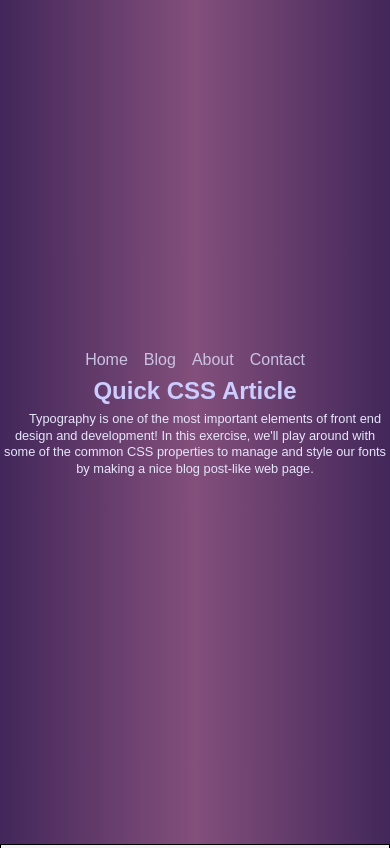
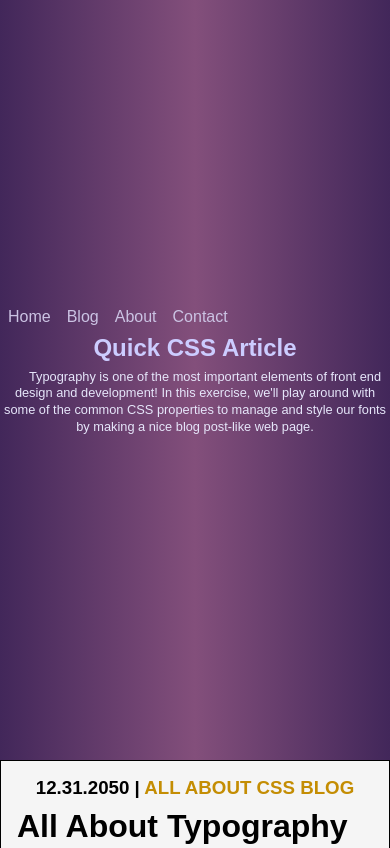
Before and after one commit to xZerberusGates/css-article-post, a plain HTML site: page index.html in a window 390 px wide. Shown: the top 848 px of the page. Drawn offline with Linux system fonts and the light colour scheme; a web font is replaced by a local one.

Commit message:
adjusting min-height in header

```diff
--- a/style.css
+++ b/style.css
@@ -290,7 +290,7 @@ h6 {
 
 @media (max-width: 768px) {
 	header {
-		min-height: 100vh;
+		min-height: 90vh;
 		width: 100%;
 	}
 	header,
@@ -317,6 +317,7 @@ h6 {
 	}
 
 	.nav {
+		align-self: flex-start;
 		margin-block-end: 0.5rem;
 	}
 
```
